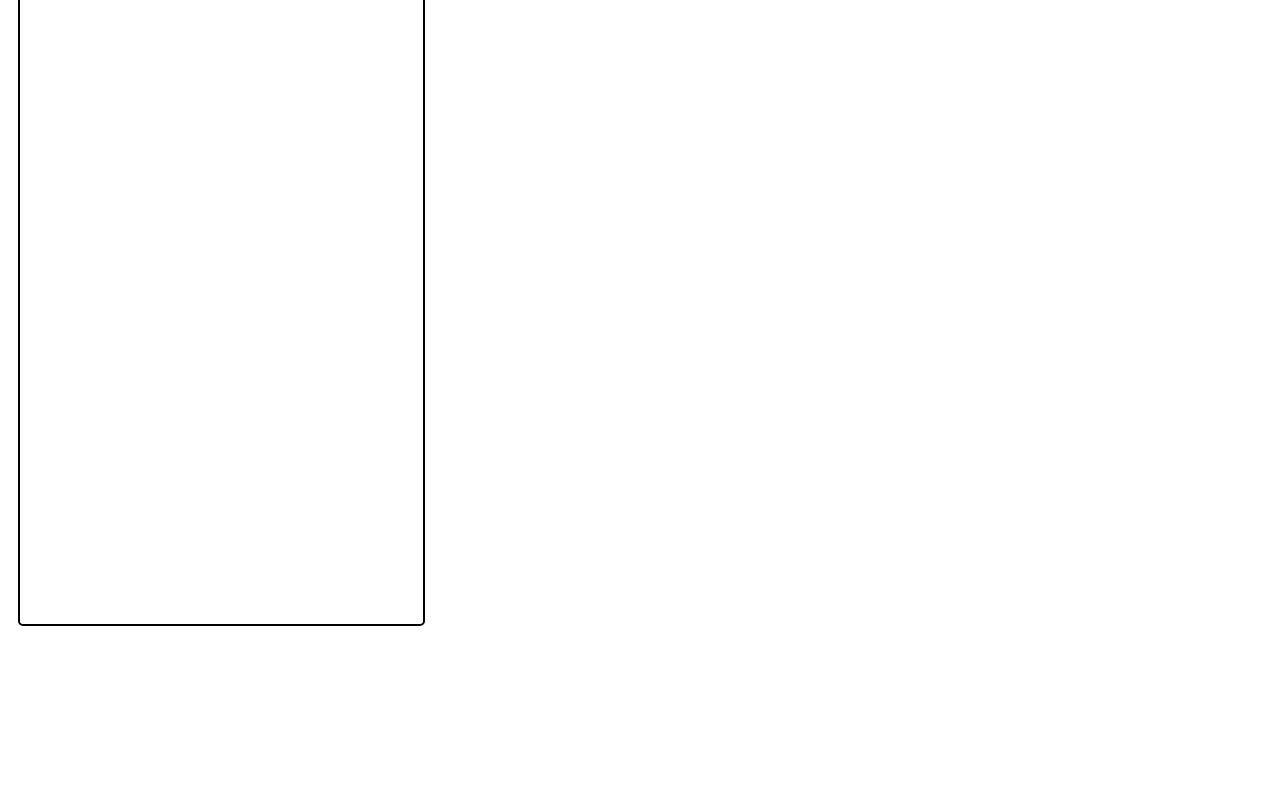
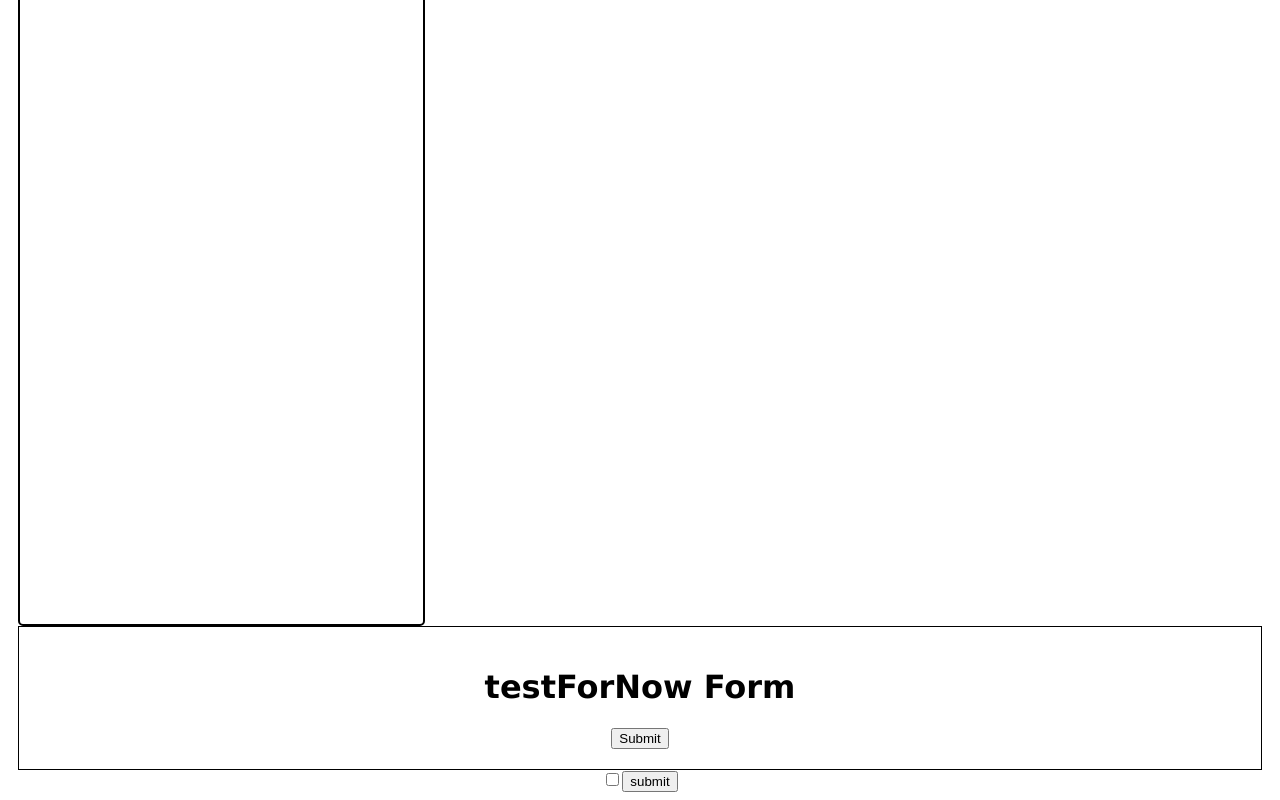
Before and after one commit to alimhp021/Formaloo, a React (Vite) app in the folder front-end/: page / in a window 1280 px wide. Shown: the part 696-1496 px from the top of the page. Before the commit the page ends 1330 px from the top, so only its background shows below. Built offline with nearby package versions, Linux system fonts and the light colour scheme.

Commit message:
add elementState to createForm

```diff
--- a/front-end/src/Components/CreateForm.tsx
+++ b/front-end/src/Components/CreateForm.tsx
@@ -1,12 +1,15 @@
-import React from "react";
+import React, { useCallback, useState } from "react";
 import { createContext, useEffect, useReducer } from "react";
 import {
   textInput,
   radioInput,
   checkBoxInput,
   dropDownInput,
+  ElementInterfaces,
 } from "../inputTypes";
 import { SidePanel } from "./SidePanel";
+import { nanoid } from "nanoid";
+import { GenerateForm } from "../generate-form";
 
 interface State {
   text: textInput;
@@ -76,6 +79,13 @@ const reducer = (state: State, action: action): State => {
 };
 function CreateForm() {
   const [state, dispatch] = useReducer(reducer, initialState);
+  const [elements, setElements] = useState<ElementInterfaces[]>([]);
+  const addElement = useCallback(
+    (element: ElementInterfaces) =>
+      setElements((prev) => [...prev, { ...element, id: nanoid() }]),
+    []
+  );
+
   useEffect(() => {
     console.log(state);
   }, [state]);
@@ -83,6 +93,7 @@ function CreateForm() {
     <div className="CreateForm">
       <ElementContext.Provider value={{ dispatch: dispatch }}>
         <SidePanel></SidePanel>
+        <GenerateForm elementsInfo={elements} formName="testForNow" />
       </ElementContext.Provider>
     </div>
   );
--- a/front-end/src/inputTypes.tsx
+++ b/front-end/src/inputTypes.tsx
@@ -1,4 +1,5 @@
 interface element {
+  id: string;
   title: string;
   isRequired: boolean;
 }
@@ -35,7 +36,7 @@ interface dropDownInput extends element {
 }
 
 type ElementInterfaces = textInput | checkBoxInput | radioInput | dropDownInput;
-type ElementTypes = "text" | "checkbox" | "radio" | "dropdown";
+type ElementTypes = ElementInterfaces['type'];
 
 export type {
   ElementTypes,
```
